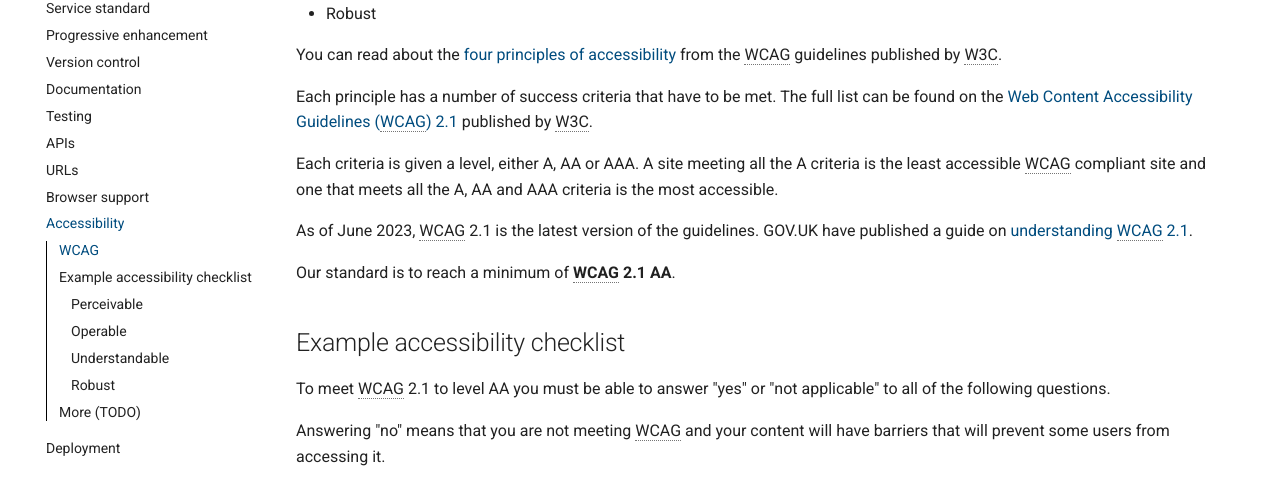
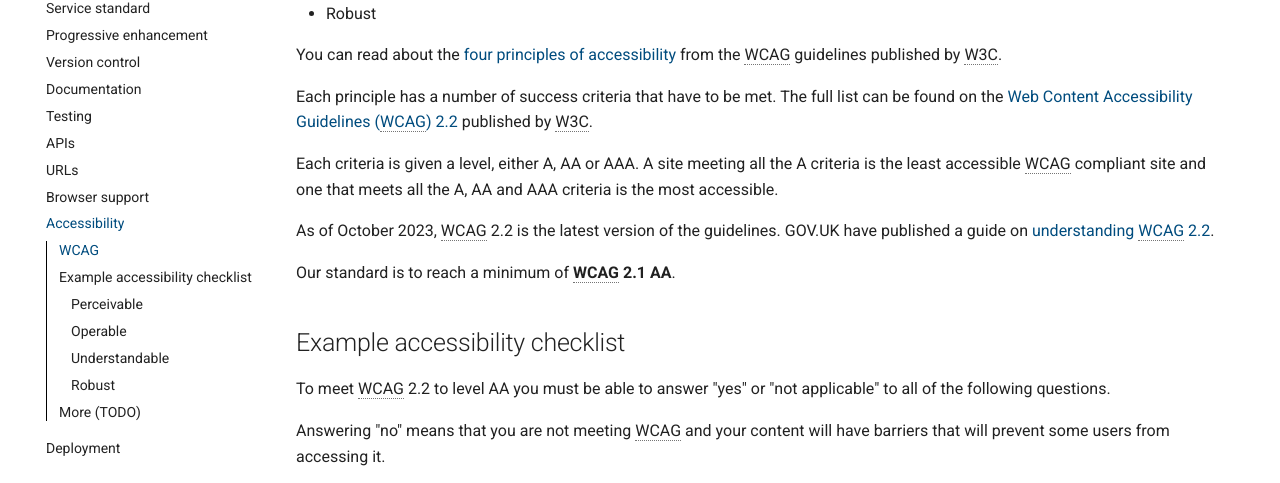
Before and after one commit to nationalarchives/engineering-handbook, an MkDocs documentation site: the page built from docs/ways-of-working/accessibility.md, in a window 1280 px wide and 900 px high, scrolled down 757 px. Shown: the part 148-631 px from the top of the window. Built offline with MkDocs 1.6.1 and Material for MkDocs 9.7.7, drawn with Linux system fonts in a browser that asks for light colours; comment, search, counter and statistics services are not loaded.

Commit message:
Update WCAG from 2.1 to 2.2

```diff
--- a/docs/ways-of-working/accessibility.md
+++ b/docs/ways-of-working/accessibility.md
@@ -25,20 +25,20 @@ It is broken down into four principles:
 - Understandable
 - Robust
 
-You can read about the [four principles of accessibility](https://www.w3.org/WAI/WCAG21/Understanding/intro#understanding-the-four-principles-of-accessibility) from the WCAG guidelines published by W3C.
+You can read about the [four principles of accessibility](https://www.w3.org/WAI/WCAG22/Understanding/intro#understanding-the-four-principles-of-accessibility) from the WCAG guidelines published by W3C.
 
-Each principle has a number of success criteria that have to be met. The full list can be found on the [Web Content Accessibility Guidelines (WCAG) 2.1
-](https://www.w3.org/TR/WCAG21/) published by W3C.
+Each principle has a number of success criteria that have to be met. The full list can be found on the [Web Content Accessibility Guidelines (WCAG) 2.2
+](https://www.w3.org/TR/WCAG22/) published by W3C.
 
 Each criteria is given a level, either A, AA or AAA. A site meeting all the A criteria is the least accessible WCAG compliant site and one that meets all the A, AA and AAA criteria is the most accessible.
 
-As of June 2023, WCAG 2.1 is the latest version of the guidelines. GOV.UK have published a guide on [understanding WCAG 2.1](https://www.gov.uk/service-manual/helping-people-to-use-your-service/understanding-wcag).
+As of October 2023, WCAG 2.2 is the latest version of the guidelines. GOV.UK have published a guide on [understanding WCAG 2.2](https://www.gov.uk/service-manual/helping-people-to-use-your-service/understanding-wcag).
 
 Our standard is to reach a minimum of **WCAG 2.1 AA**.
 
 ## Example accessibility checklist
 
-To meet WCAG 2.1 to level AA you must be able to answer "yes" or "not applicable" to all of the following questions.
+To meet WCAG 2.2 to level AA you must be able to answer "yes" or "not applicable" to all of the following questions.
 
 Answering "no" means that you are not meeting WCAG and your content will have barriers that will prevent some users from accessing it.
 
```
